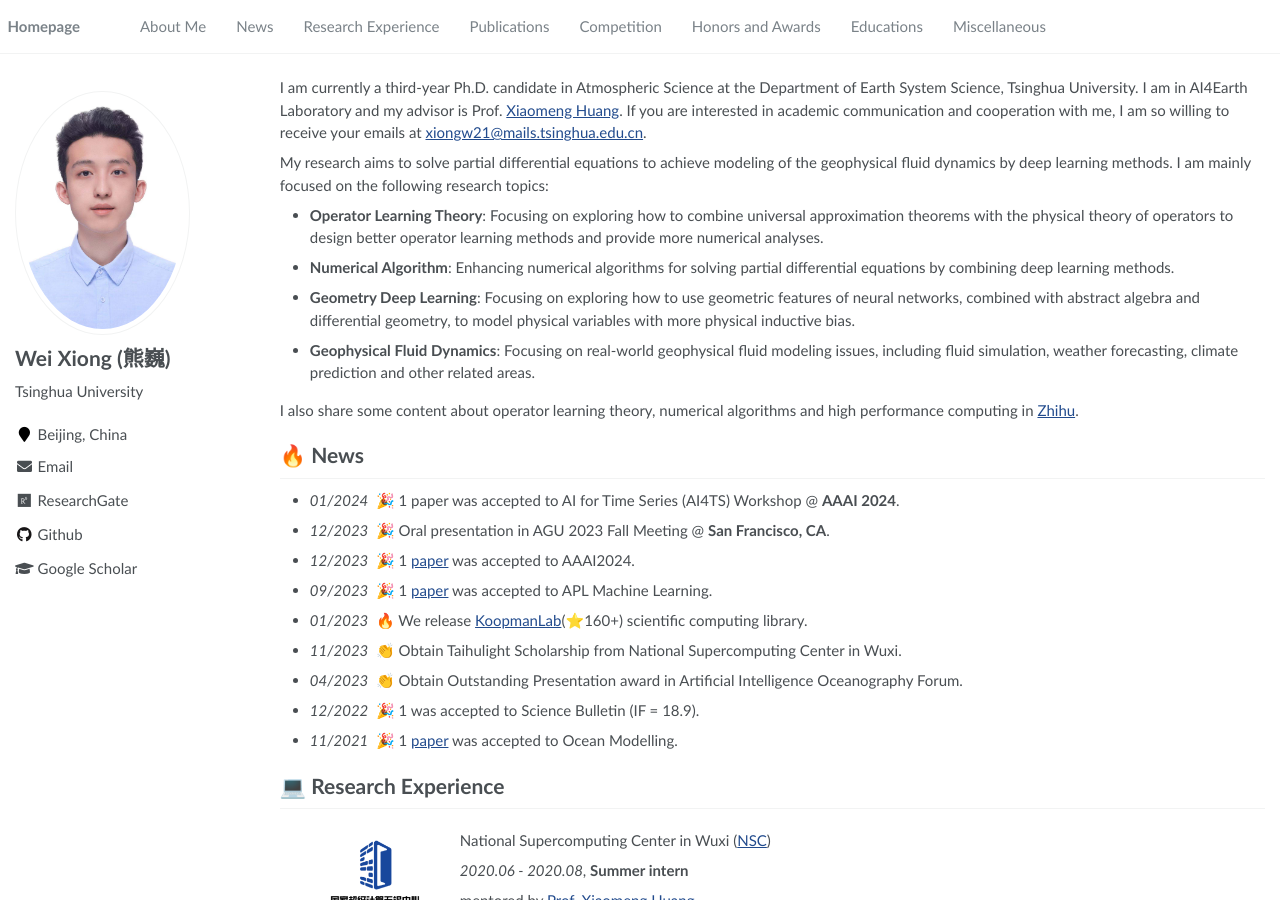
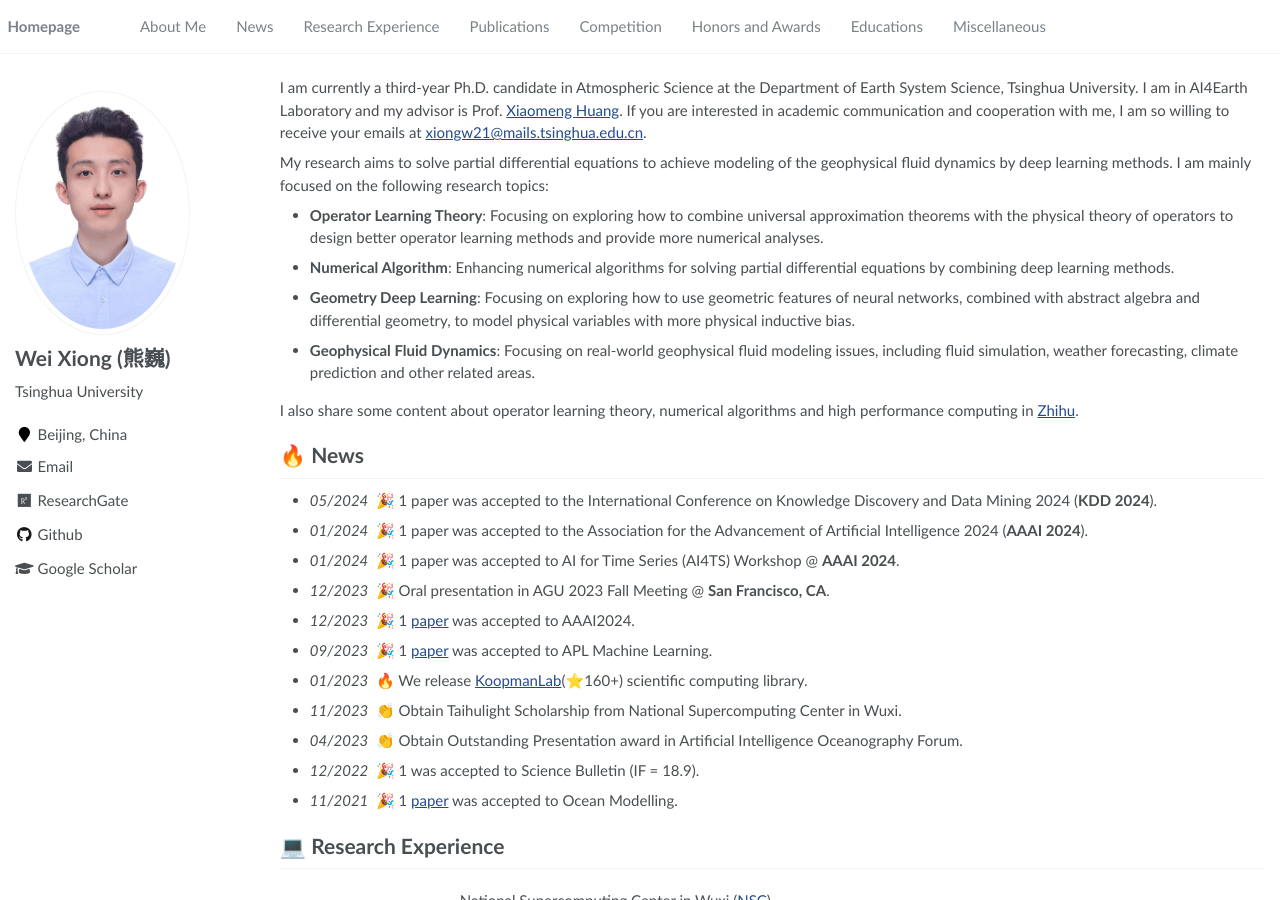
Before and after one commit to XiongWeiTHU/XiongWeiTHU.github.io, a Jekyll site: the page built from _pages/about.md, in a window 1280 px wide and 900 px high. Built offline with Jekyll 4.4.1, drawn with Linux system fonts in a browser that asks for light colours.

Commit message:
Update about.md

```diff
--- a/_pages/about.md
+++ b/_pages/about.md
@@ -30,6 +30,8 @@ My research aims to solve partial differential equations to achieve modeling of
 I also share some content about operator learning theory, numerical algorithms and high performance computing in [Zhihu](https://www.zhihu.com/people/Venney).
 
 # 🔥 News
+- *05/2024* &nbsp;🎉 1 paper was accepted to the International Conference on Knowledge Discovery and Data Mining 2024 (**KDD 2024**).
+- *01/2024* &nbsp;🎉 1 paper was accepted to the Association for the Advancement of Artificial Intelligence 2024 (**AAAI 2024**).
 - *01/2024* &nbsp;🎉 1 paper was accepted to AI for Time Series (AI4TS) Workshop @ **AAAI 2024**.
 - *12/2023* &nbsp;🎉 Oral presentation in AGU 2023 Fall Meeting @ **San Francisco, CA**.
 - *12/2023* &nbsp;🎉 1 [paper](https://arxiv.org/abs/2312.08403) was accepted to AAAI2024.
```
